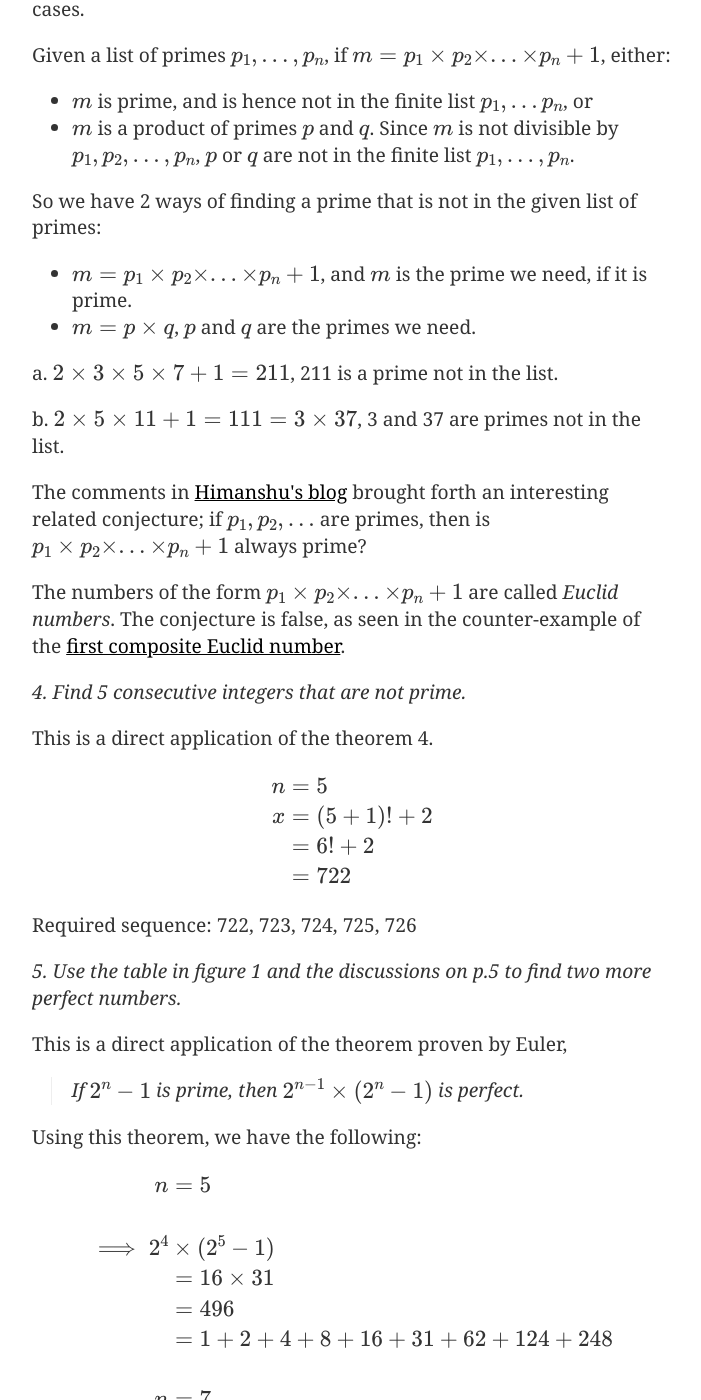
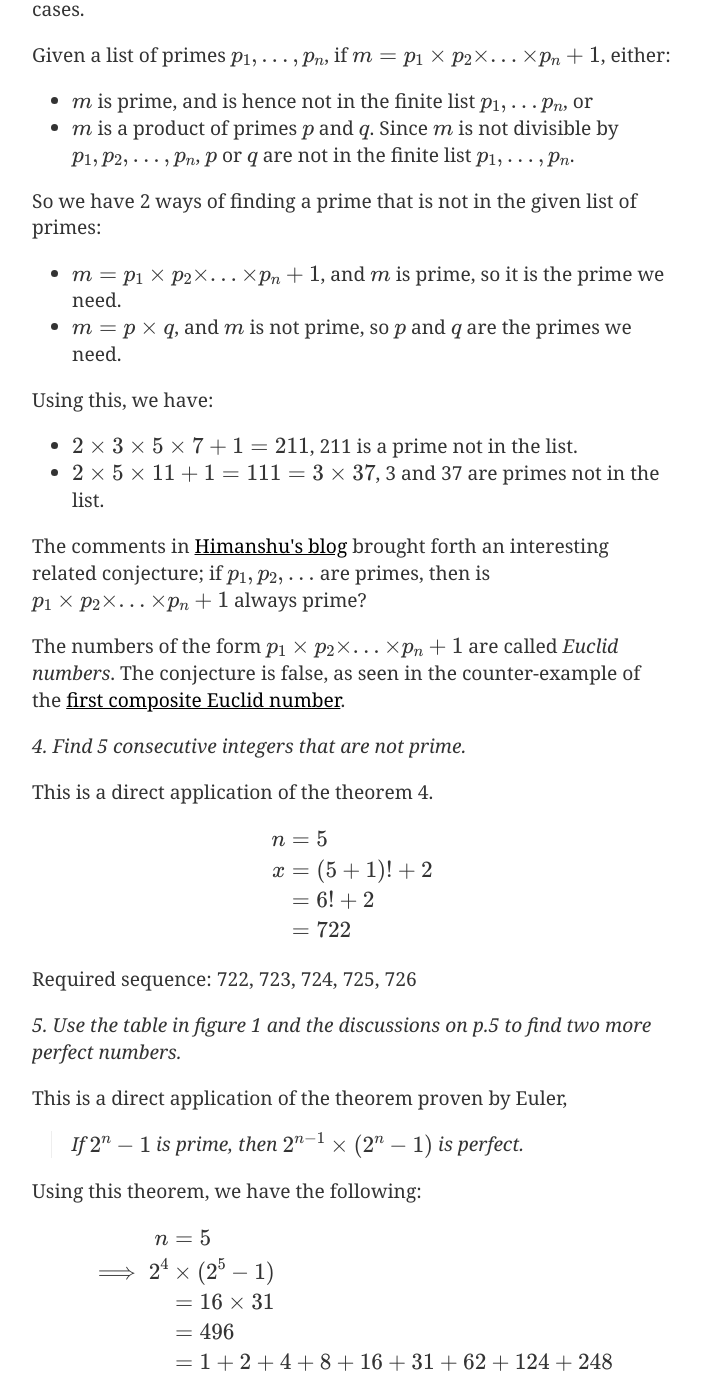
Before and after one commit to ganpatrao/ganpatrao.github.io, a Jekyll site: the page built from _posts/2013-08-04-beginning-how-to-prove-it.md, in a window 1280 px wide and 1400 px high, scrolled down 2630 px. Shown: the whole window, without its empty margins (352-1053 px from the left). Built offline with Jekyll 4.4.1, drawn with Linux system fonts in a browser that asks for light colours; formulas are drawn with MathJax 3; some of the changed text lies outside the part shown.

Commit message:
Edit 6 on beginning-how-to-prove-it

```diff
--- a/_posts/2013-08-04-beginning-how-to-prove-it.md
+++ b/_posts/2013-08-04-beginning-how-to-prove-it.md
@@ -93,12 +93,13 @@ Given a list of primes $$ p_{1}, ..., p_{n} $$, if $$ m = p_{1} \times p_{2} \ti
 
 So we have 2 ways of finding a prime that is not in the given list of primes:
 
-   * $$ m = p_{1} \times p_{2} \times ... \times p_{n} + 1 $$, and $$ m $$ is the prime we need, if it is prime.
-   * $$ m = p \times q $$, $$ p $$ and $$ q $$ are the primes we need.
+   * $$ m = p_{1} \times p_{2} \times ... \times p_{n} + 1 $$, and $$ m $$ is prime, so it is the prime we need.
+   * $$ m = p \times q $$, and $$ m $$ is not prime, so $$ p $$ and $$ q $$ are the primes we need.
 
-a. $$ 2 \times 3 \times 5 \times 7 + 1 = 211 $$, 211 is a prime not in the list.
+Using this, we have:
 
-b. $$ 2 \times 5 \times 11 + 1 = 111 = 3 \times 37 $$, 3 and 37 are primes not in the list.
+   * $$ 2 \times 3 \times 5 \times 7 + 1 = 211 $$, 211 is a prime not in the list.
+   * $$ 2 \times 5 \times 11 + 1 = 111 = 3 \times 37 $$, 3 and 37 are primes not in the list.
 
 The comments in [Himanshu's blog][1] brought forth an interesting related conjecture; if $$ p_{1}, p_{2}, ... $$ are primes, then is $$ p_{1} \times p_{2} \times ... \times p_{n} + 1 $$ always prime?
 
@@ -130,14 +131,12 @@ Using this theorem, we have the following:
 $$
 \begin{align*}
   n &= 5\\
-  \\
 \implies 2^4 &\times (2^5 - 1)\\
     &= 16 \times 31\\
     &= 496\\
     &= 1 + 2 + 4 + 8 + 16 + 31 + 62 + 124 + 248\\
   \\
   n &= 7\\
-  \\
 \implies 2^6 &\times (2^7 - 1) = 8128
 \end{align*}
 $$
```
